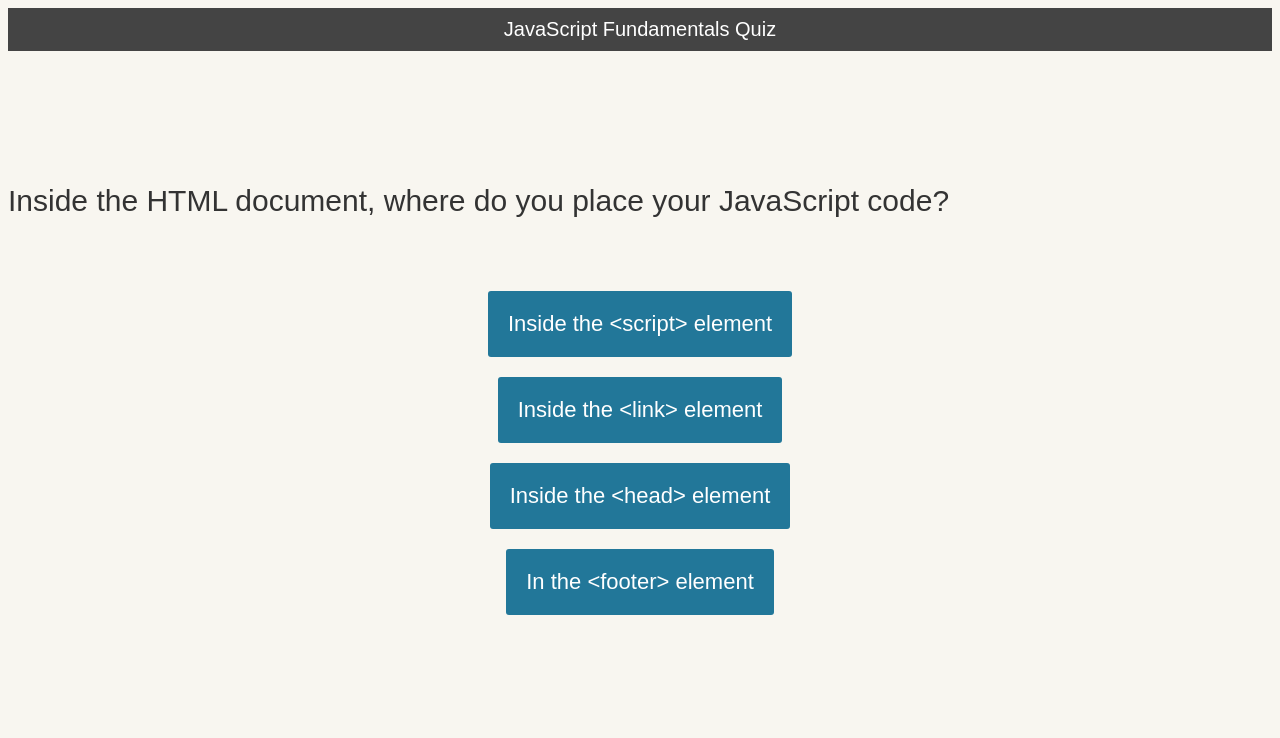
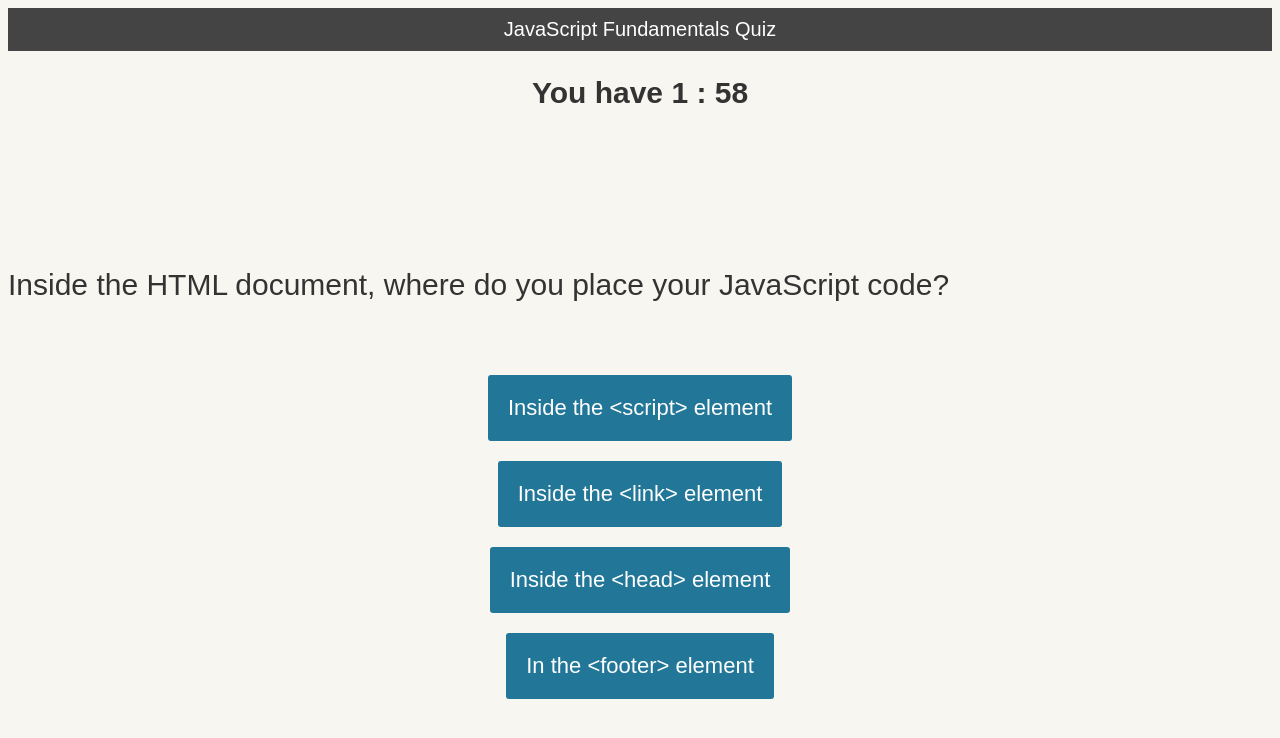
Before and after one commit to K-G-J/coding-quiz, a plain HTML site: page index.html in a window 1280 px wide. Both pictures are taken after a click on the button "Start Quiz". Drawn offline with Linux system fonts and the light colour scheme.

Commit message:
button disable bug fixed

```diff
--- a/assets/js/script.js
+++ b/assets/js/script.js
@@ -2,6 +2,7 @@ var resultsContainer = document.getElementById("results");
 var resultsText = document.getElementById("results-text")
 var questionContainer = document.getElementById("quiz-question");
 var buttonsContainer = document.getElementById("buttons-container");
+var banner = document.getElementById("banner")
 var startButton = document.getElementById("start");
 var questionCounter = 0;
 var numCorrect = 0;
@@ -10,8 +11,31 @@ var numCorrect = 0;
 startButton.addEventListener("click", function() {
   buttonsContainer.removeChild(startButton);
   resultsContainer.removeChild(resultsText);
+  var timer = document.createElement("h2")
+  timer.innerHTML = "You have <span id='timer'>10:00<span> minutes"
+  banner.appendChild(timer);
   displayQuestion();
+  startTimer();
 });
+
+// start timer
+var startTimer = function() {
+  var minute = 1;
+  var sec = 59;
+  setInterval(function() {
+    document.getElementById("timer").innerHTML = minute + " : " + sec;
+    sec--;
+    if (sec == 00) {
+      minute --;
+      sec = 60;
+      if (minute == 0) {
+        minute = 10;
+      }
+    } if (minute === 00 && sec === 00) {
+      showSubmitScreen();
+    }
+  }, 1000);
+}
 
 // get the current question
 var setCurrentQuestion = function() {
@@ -26,7 +50,6 @@ var displayQuestion = function() {
       for (letter in currentQuestion.answers) {
         var optionButton = document.createElement("button")
         optionButton.className = "option-button"
-        optionButton.id = "option-button"
         optionButton.textContent = currentQuestion.answers[letter];
         optionButton.value = letter;
         buttonsContainer.appendChild(optionButton);
@@ -54,7 +77,9 @@ var displayQuestion = function() {
 
   // disable option button after first click
   var disableOptionButton = function() {
-    document.getElementById("option-button").disabled = true;
+    [ ... document.querySelectorAll('.option-button') ].map(
+      thisButton => thisButton.disabled = true
+    );
   }
 
   // proceed or end quiz
--- a/index.html
+++ b/index.html
@@ -8,7 +8,9 @@
     <link rel="stylesheet" href="./assets/css/style.css">
 </head>
 <body>
+  <div class="banner" id="banner">
     <h1>JavaScript Fundamentals Quiz</h1>
+  </div>
 
 <!-- display questions -->
 <div class="quiz-container">
```
